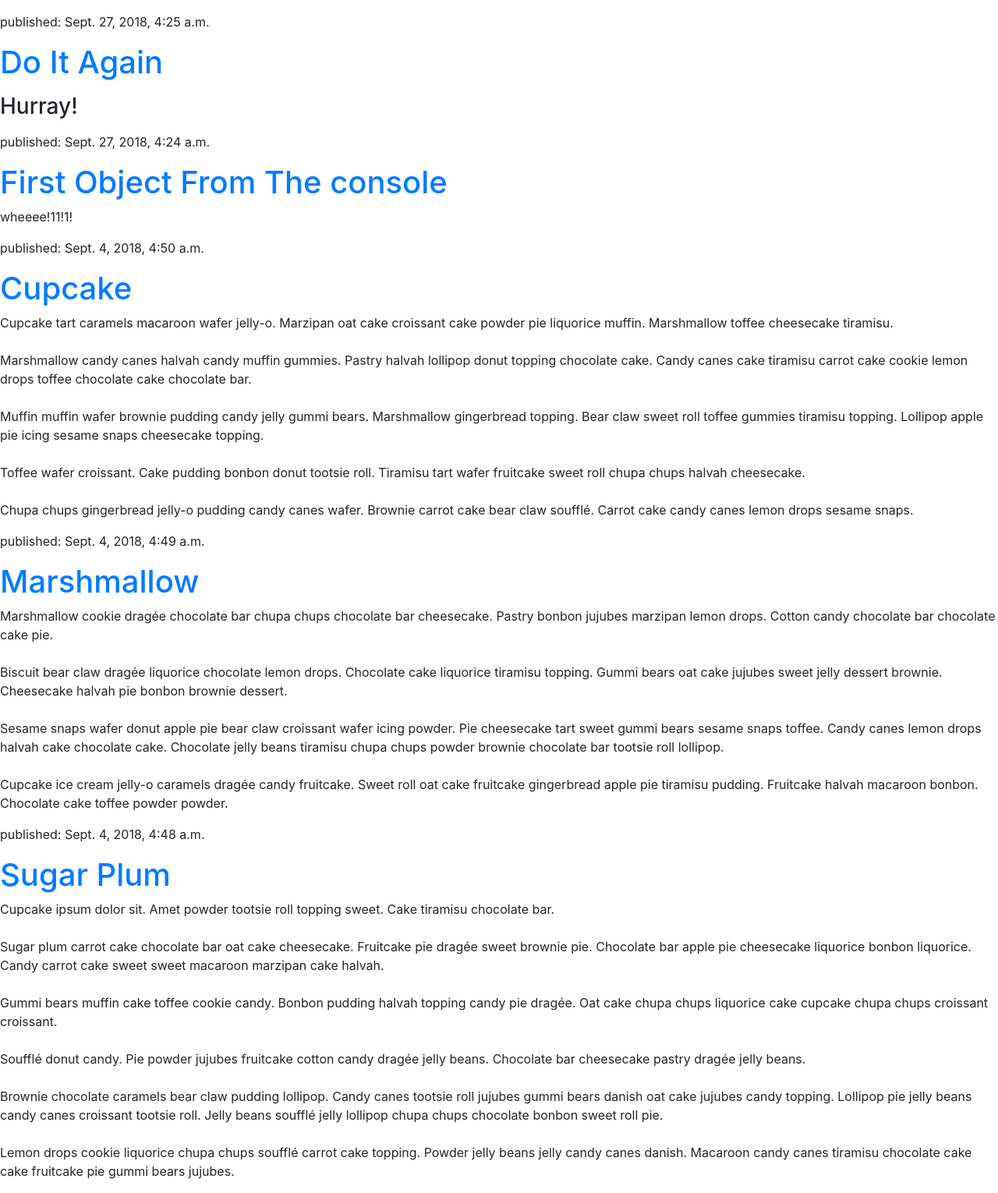
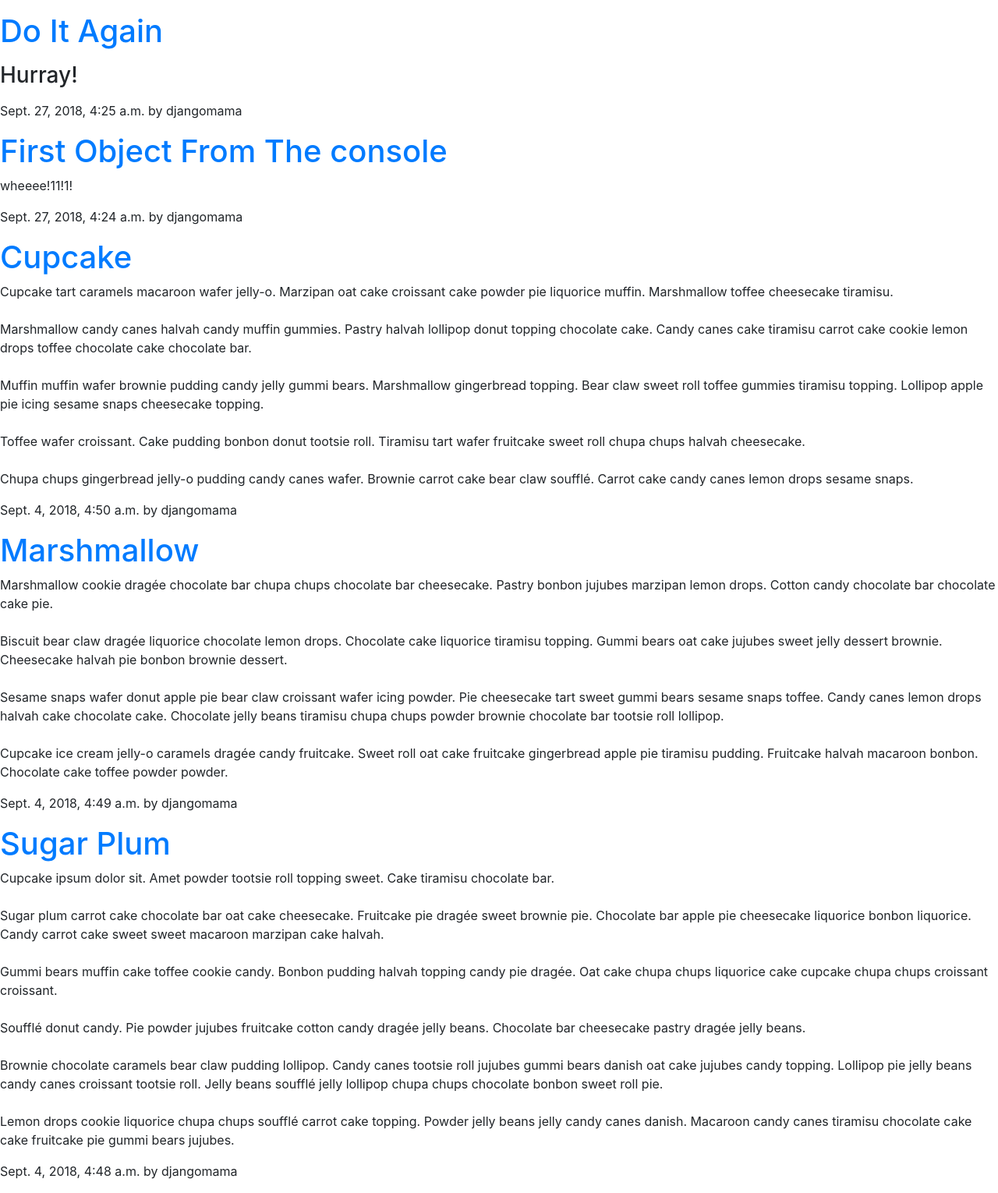
Before and after one commit to bekabug/django-blog, a Django app: page /blog/ in a window 1280 px wide. Shown: the part 80-1610 px from the top of the page at 78% size. Run offline with Django 3.2, Linux system fonts and the light colour scheme; data comes from the database, SQL or seed files in the repository; some libraries are stand-ins or nearby versions.

Commit message:
Began work on frontend foundations

```diff
--- a/blog/static/css/blog.css
+++ b/blog/static/css/blog.css
@@ -0,0 +1,38 @@
+/* Style Guide
+=======
+Colors
+=======
+
++---------------+-----------------+-----------------+------------------+------------------+------------------+
+| Tiffany (hex) | #0ABAB5         | #3ACBC7         | #6ADBD8          | #99ECEA          | #C9FCFB          |
++---------------+-----------------+-----------------+------------------+------------------+------------------+
+| Tiffany (rgb) | rgb(10,186,181) | rgb(58,203,199) | rgb(106,219,216) | rgb(153,236,234) | rgb(201,252,251) |
++---------------+-----------------+-----------------+------------------+------------------+------------------+
+
+Silver:
+#ACB6BA
+rgb(172,182,186)
+
+Platinum:
+#484E4D
+rgb(72,78,77)
+
+
+*/
+
+
+/* header */
+
+#header {
+
+}
+
+#heck_am_i {
+
+}
+
+/* content */
+
+#posts {
+
+}
--- a/blog/templates/blog/post_list.html
+++ b/blog/templates/blog/post_list.html
@@ -16,9 +16,9 @@
 {% for post in posts %}
 
 <div id="post_content">
-    <p>published: {{ post.created_date }}</p>
     <h1><a href="">{{ post.title }}</a></h1>
     <p>{% autoescape off %}{{ post.text|linebreaksbr }}{% endautoescape %}</p>
+    <div class="post_meta"><p>{{ post.created_date }} by {{ post.author }}</p></div>
 </div>
 {% endfor %}
 </section>
```
